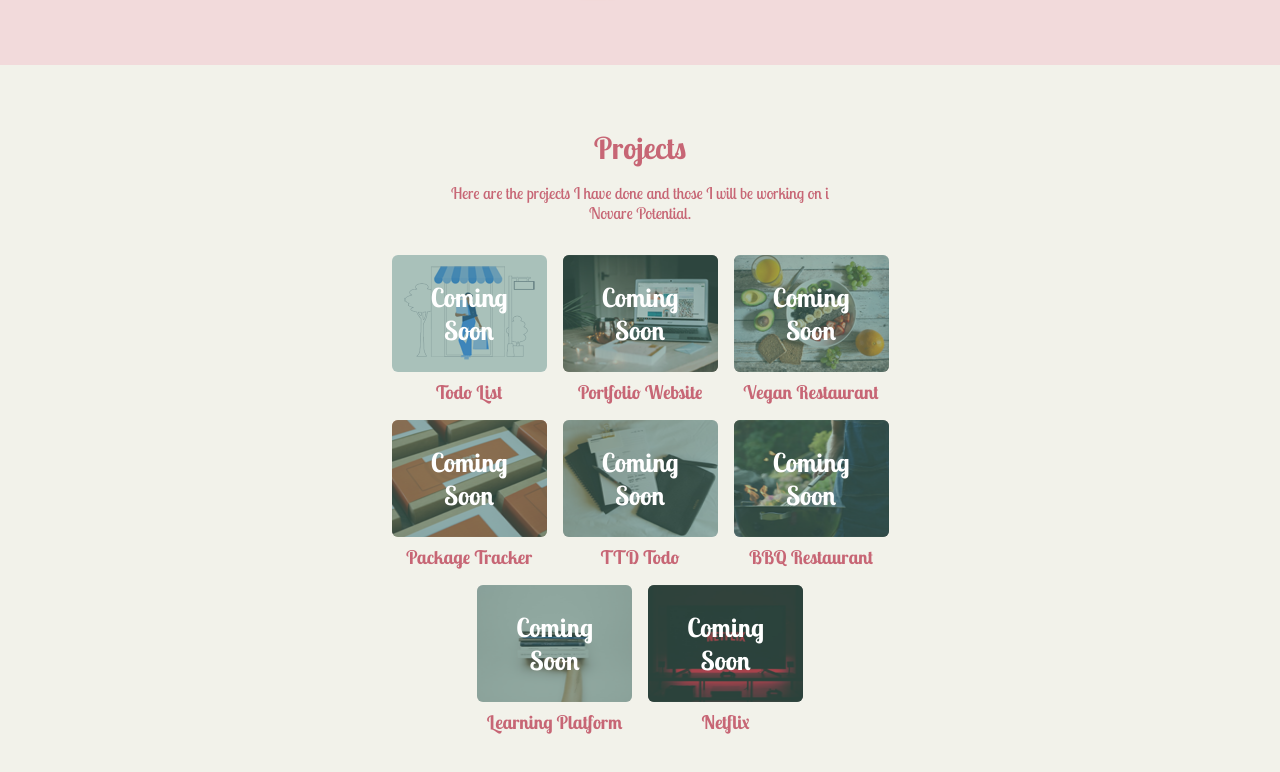
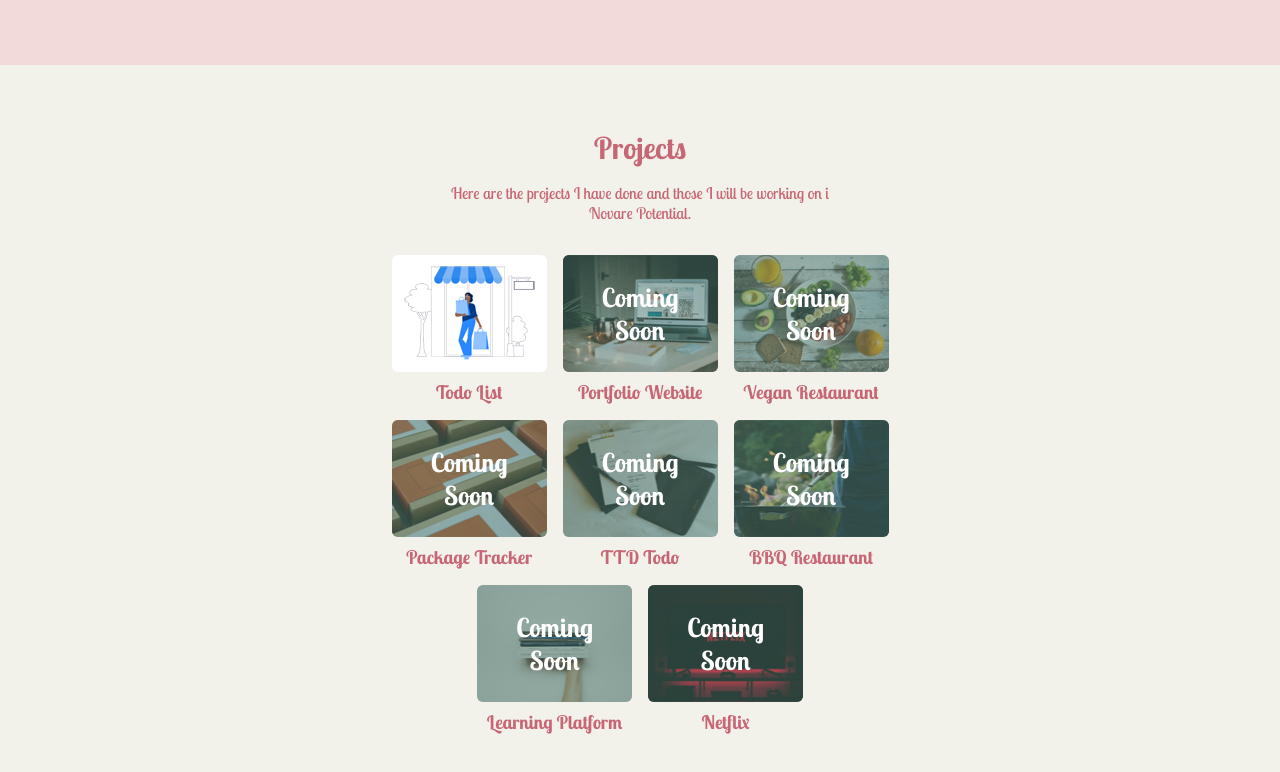
Before and after one commit to sylviaadel/portfolio, a React (Create React App) app: page / in a window 1280 px wide. Shown: the part 1287-2059 px from the top of the page. Built offline with nearby package versions, Linux system fonts and the light colour scheme.

Commit message:
remove coming soon backdrop from finished projects

```diff
--- a/src/components/ProjectsSection.jsx
+++ b/src/components/ProjectsSection.jsx
@@ -4,7 +4,7 @@ export default function Projects() {
     const projectItems = project.map((project) => (
         <li key={project.id} className="project-item">
             <img src={`images/projects/${project.image}`} alt={project.alt} />
-            <div className="coming-soon-div">
+            <div className={project.isDone ? 'coming-soon-div hide' : "coming-soon-div"}>
                 <label>Coming Soon</label>
             </div>
             <h3>{project.name}</h3>
--- a/src/styles/base/layout.scss
+++ b/src/styles/base/layout.scss
@@ -16,3 +16,6 @@ h1{
 h2{
     font-size: 26px;
 }
+.hide{
+    display: none!important;
+}
```
